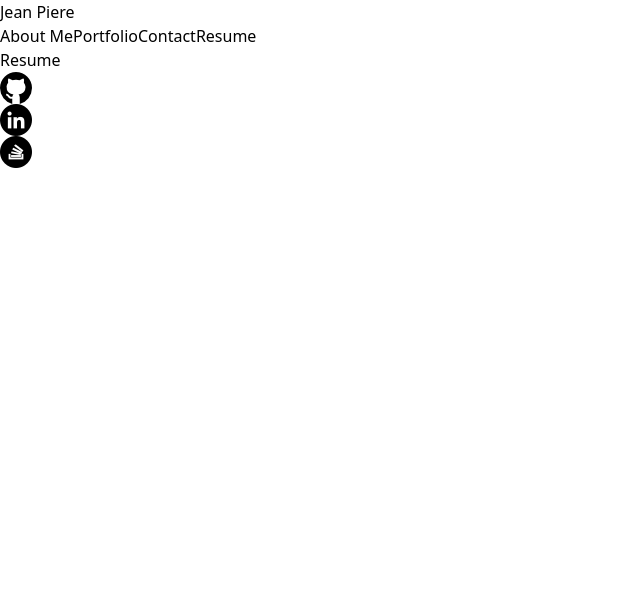
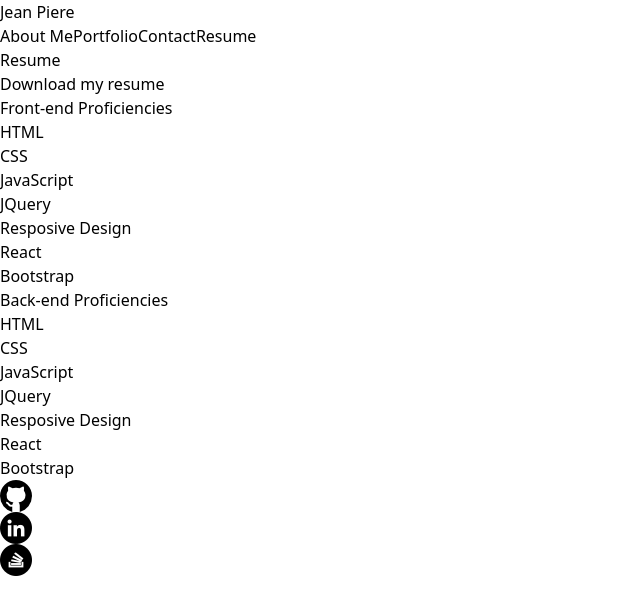
Before and after one commit to JeanPiere91/portfolio, a React (Vite) app: page /resume in a window 1280 px wide. Shown: the top 614 px of the page, without its empty margins (0-640 px from the left). Built offline with nearby package versions, Linux system fonts and the light colour scheme.

Commit message:
Added Resume View and its components

```diff
--- /dev/null
+++ b/src/components/UI/H2.jsx
@@ -0,0 +1,8 @@
+function H2( {text, link}) {
+    return (
+        link ? (<h2 className="px-8 py-1 text-blue-900 indent-8 text-justify font-normal text-lg tracking-wider">{text}<a href={link} className="font-medium tracking-widest hover:underline" target="_blank">resume</a></h2>) :
+        (<h2 className="px-8 py-1 text-blue-900 indent-8 text-justify font-normal text-lg tracking-wider">{text}</h2>)
+    );
+}
+
+export default H2;
--- /dev/null
+++ b/src/components/UI/UnorderedList.jsx
@@ -0,0 +1,11 @@
+function UnorderedList({ list }) {
+    return (
+        <ul className="px-28 text-blue-950/80 font-normal list-disc">
+            {list.map((item) =>
+                <li key={item.id} className="">{item.description}</li>
+            )}
+        </ul>
+    );
+}
+
+export default UnorderedList;
--- a/src/components/UI/index.jsx
+++ b/src/components/UI/index.jsx
@@ -7,6 +7,8 @@ import InputForm from './InputForm';
 import TextArea from './TextArea';
 import Button from './Button';
 import LabelForm from './LabelForm'
+import UnorderedList from './UnorderedList'
+import H2 from './H2'
 
 export {
     Label,
@@ -17,5 +19,7 @@ export {
     InputForm,
     TextArea,
     Button,
-    LabelForm
+    LabelForm,
+    UnorderedList,
+    H2
 }
--- a/src/pages/Resume.jsx
+++ b/src/pages/Resume.jsx
@@ -1,6 +1,78 @@
+import {Label, UnorderedList, H2 } from '../components/UI';
+import Pdf from '../assets/resume.pdf'
 function Resume() {
+    const skillsFrontEnd = [
+        {
+            "id": 1,
+            "description": "HTML",
+        },
+        {
+            "id": 2,
+            "description": "CSS",
+        },
+        {
+            "id": 3,
+            "description": "JavaScript",
+        },
+        {
+            "id": 4,
+            "description": "JQuery",
+        },
+        {
+            "id": 5,
+            "description": "Resposive Design",
+        },
+        {
+            "id": 6,
+            "description": "React",
+        },
+        {
+            "id": 7,
+            "description": "Bootstrap",
+        }
+    ]
+
+    const skillsBackEnd = [
+        {
+            "id": 1,
+            "description": "APIs",
+        },
+        {
+            "id": 2,
+            "description": "Node",
+        },
+        {
+            "id": 3,
+            "description": "Express",
+        },
+        {
+            "id": 4,
+            "description": "MySQL, Sequelize",
+        },
+        {
+            "id": 5,
+            "description": "MongoDb, Mongoose",
+        },
+        {
+            "id": 6,
+            "description": "REST",
+        },
+        {
+            "id": 7,
+            "description": "GraphQL",
+        }
+    ]
+
     return (
-        <h1>Resume</h1>
+        <div className="w-[90%] mx-auto">
+            <Label name="Resume"/>
+            {/* <h2>Download my <a href="https:www.google.com" target='_blank'>resume</a></h2> */}
+            <H2 text="Download my " link={Pdf} />
+            <H2 text="Front-end Proficiencies" />
+            <UnorderedList list={skillsFrontEnd}/>
+            <H2 text="Back-end Proficiencies" />
+            <UnorderedList list={skillsFrontEnd}/>
+        </div>
     );
 }
 
```
Also changed, not shown: 1 other file (tests, documents, lock files or other folders).
